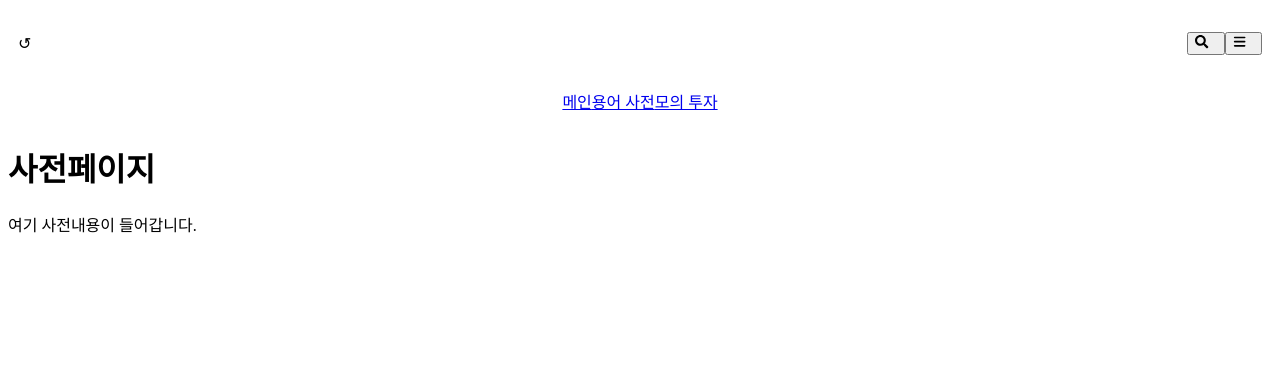
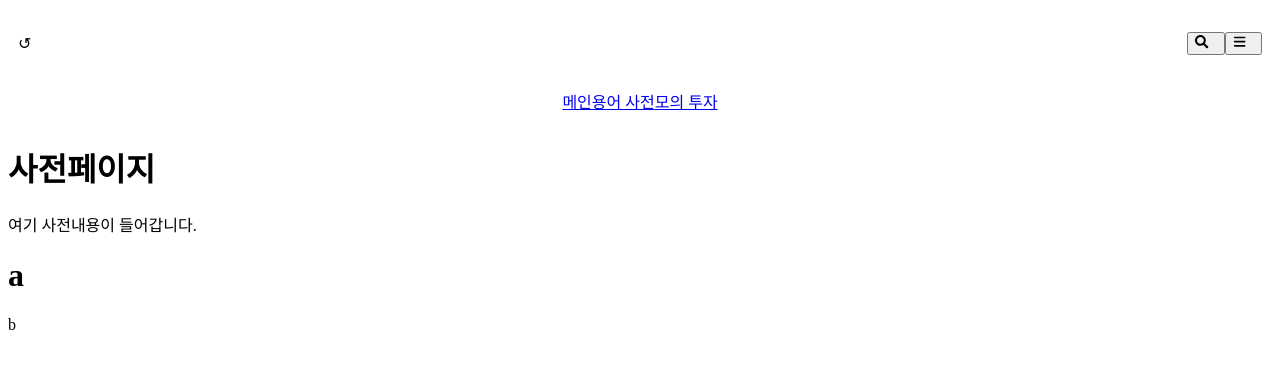
Before and after one commit to kdt-ful-class-three-group/KDT-FUL-3_PROJECT-A-3, a Next.js app in the folder client/: page /voca in a window 1280 px wide. Shown: the top 368 px of the page. Built offline with nearby package versions, Linux system fonts and the light colour scheme; no server answers.

Commit message:
Test : 카드 컴포넌트 추가

```diff
--- a/client/src/app/(main)/voca/page.tsx
+++ b/client/src/app/(main)/voca/page.tsx
@@ -1,3 +1,5 @@
+import Card from "@/components/voca/Card";
+
 export default function Voca() {
 
   return (
@@ -5,6 +7,7 @@ export default function Voca() {
       <h1>사전페이지</h1>
       <p>여기 사전내용이 들어갑니다.</p>
       {/* 여기에 단어장 컴포넌트나 기능을 추가할 수 있습니다. */}
+      <Card vocaObj={{voca:'a',name:'b',description:'c',formula:'d'}}/>
     </div>
   );
 }
```
